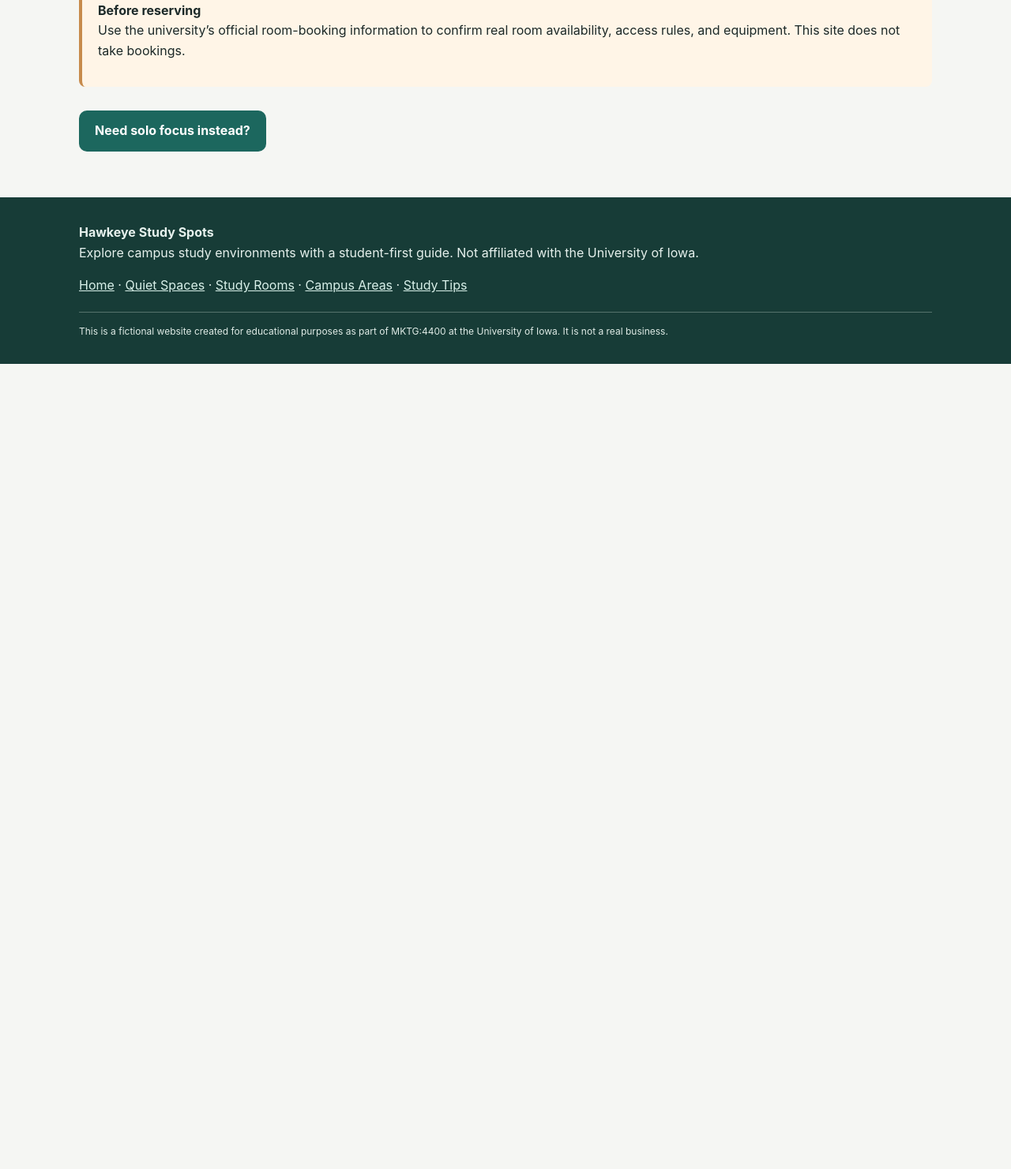
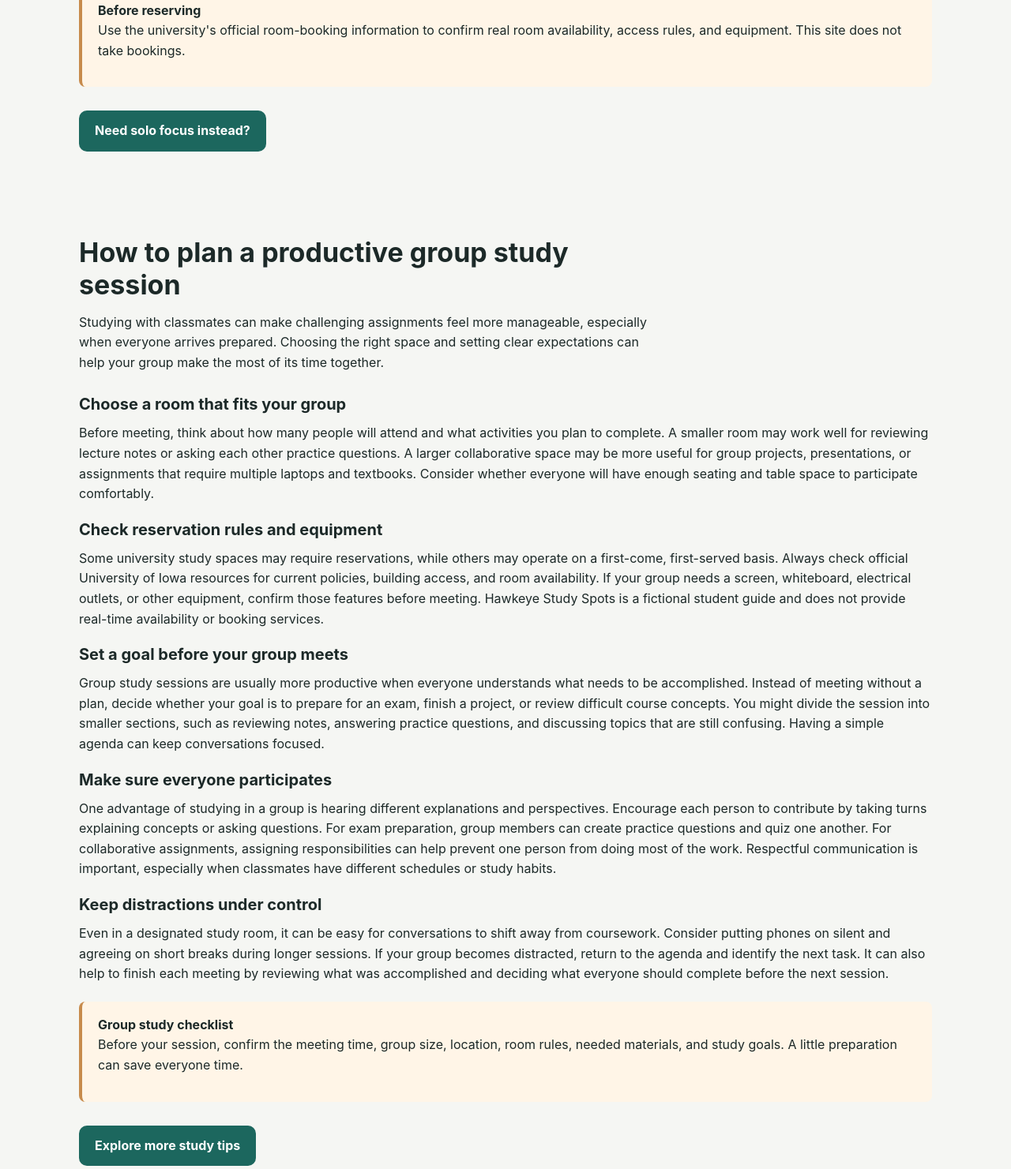
Before and after one commit to bennethussey7-png/Hawkeye-Study-Spots, a plain HTML site: page study-rooms.html in a window 1280 px wide. Shown: the part 884-2365 px from the top of the page at 79% size. Before the commit the page ends 1345 px from the top, so only its background shows below. Drawn offline with Linux system fonts and the light colour scheme.

Commit message:
Expand Study Rooms content for D3

```diff
--- a/study-rooms.html
+++ b/study-rooms.html
@@ -8,6 +8,7 @@
   <meta name="description" content="Explore University of Iowa study-room planning tips, group study needs, and questions to ask before reserving a room.">
   <link rel="stylesheet" href="style.css">
 </head>
+
 <body>
   <div class="notice">This is a fictional website created for educational purposes as part of MKTG:4400 at the University of Iowa. It is not a real business.</div>
 
@@ -63,10 +64,41 @@
 
         <div class="tip">
           <b>Before reserving</b>
-          <p>Use the university’s official room-booking information to confirm real room availability, access rules, and equipment. This site does not take bookings.</p>
+          <p>Use the university's official room-booking information to confirm real room availability, access rules, and equipment. This site does not take bookings.</p>
         </div>
 
         <a class="button" href="quiet-spaces.html">Need solo focus instead?</a>
+      </div>
+    </section>
+
+    <section>
+      <div class="container">
+        <div class="sectionintro">
+          <h2>How to plan a productive group study session</h2>
+          <p>Studying with classmates can make challenging assignments feel more manageable, especially when everyone arrives prepared. Choosing the right space and setting clear expectations can help your group make the most of its time together.</p>
+        </div>
+
+        <h3>Choose a room that fits your group</h3>
+        <p>Before meeting, think about how many people will attend and what activities you plan to complete. A smaller room may work well for reviewing lecture notes or asking each other practice questions. A larger collaborative space may be more useful for group projects, presentations, or assignments that require multiple laptops and textbooks. Consider whether everyone will have enough seating and table space to participate comfortably.</p>
+
+        <h3>Check reservation rules and equipment</h3>
+        <p>Some university study spaces may require reservations, while others may operate on a first-come, first-served basis. Always check official University of Iowa resources for current policies, building access, and room availability. If your group needs a screen, whiteboard, electrical outlets, or other equipment, confirm those features before meeting. Hawkeye Study Spots is a fictional student guide and does not provide real-time availability or booking services.</p>
+
+        <h3>Set a goal before your group meets</h3>
+        <p>Group study sessions are usually more productive when everyone understands what needs to be accomplished. Instead of meeting without a plan, decide whether your goal is to prepare for an exam, finish a project, or review difficult course concepts. You might divide the session into smaller sections, such as reviewing notes, answering practice questions, and discussing topics that are still confusing. Having a simple agenda can keep conversations focused.</p>
+
+        <h3>Make sure everyone participates</h3>
+        <p>One advantage of studying in a group is hearing different explanations and perspectives. Encourage each person to contribute by taking turns explaining concepts or asking questions. For exam preparation, group members can create practice questions and quiz one another. For collaborative assignments, assigning responsibilities can help prevent one person from doing most of the work. Respectful communication is important, especially when classmates have different schedules or study habits.</p>
+
+        <h3>Keep distractions under control</h3>
+        <p>Even in a designated study room, it can be easy for conversations to shift away from coursework. Consider putting phones on silent and agreeing on short breaks during longer sessions. If your group becomes distracted, return to the agenda and identify the next task. It can also help to finish each meeting by reviewing what was accomplished and deciding what everyone should complete before the next session.</p>
+
+        <div class="tip">
+          <b>Group study checklist</b>
+          <p>Before your session, confirm the meeting time, group size, location, room rules, needed materials, and study goals. A little preparation can save everyone time.</p>
+        </div>
+
+        <a class="button" href="study-tips.html">Explore more study tips</a>
       </div>
     </section>
   </main>
```
